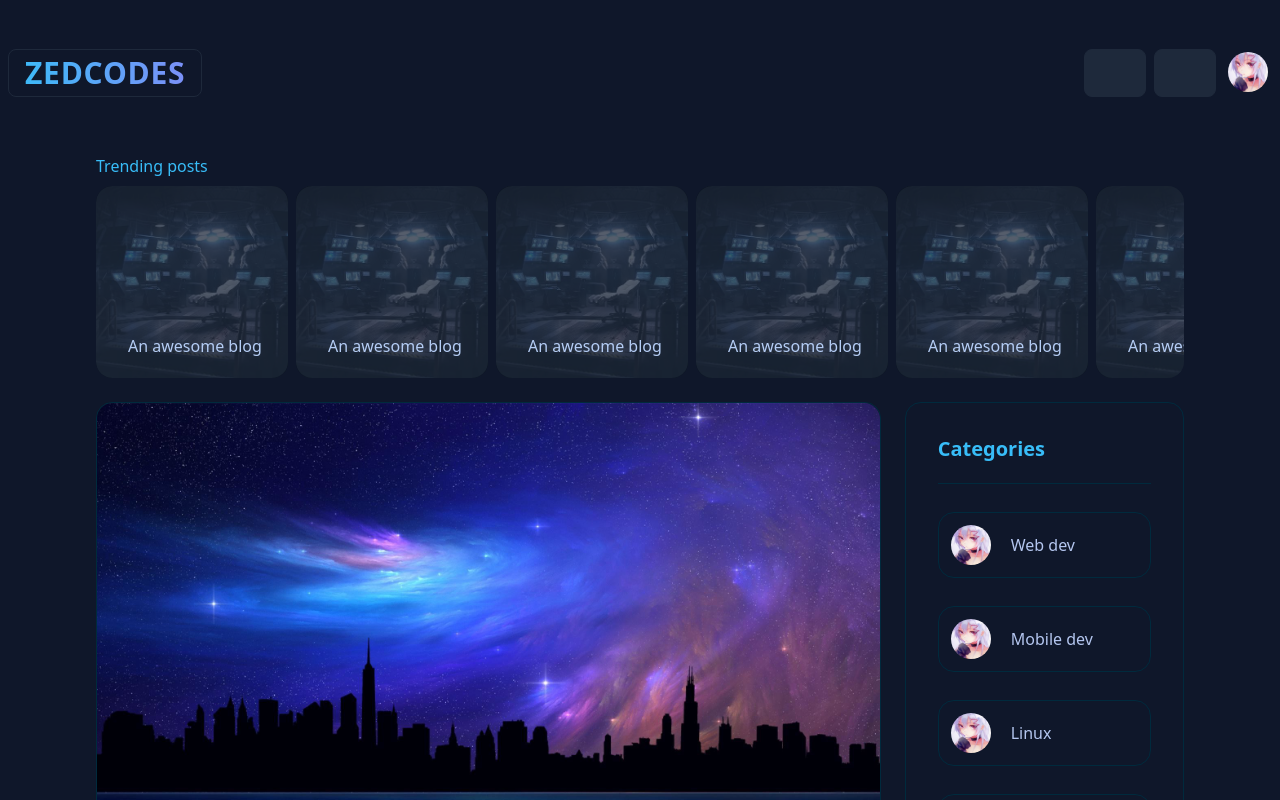
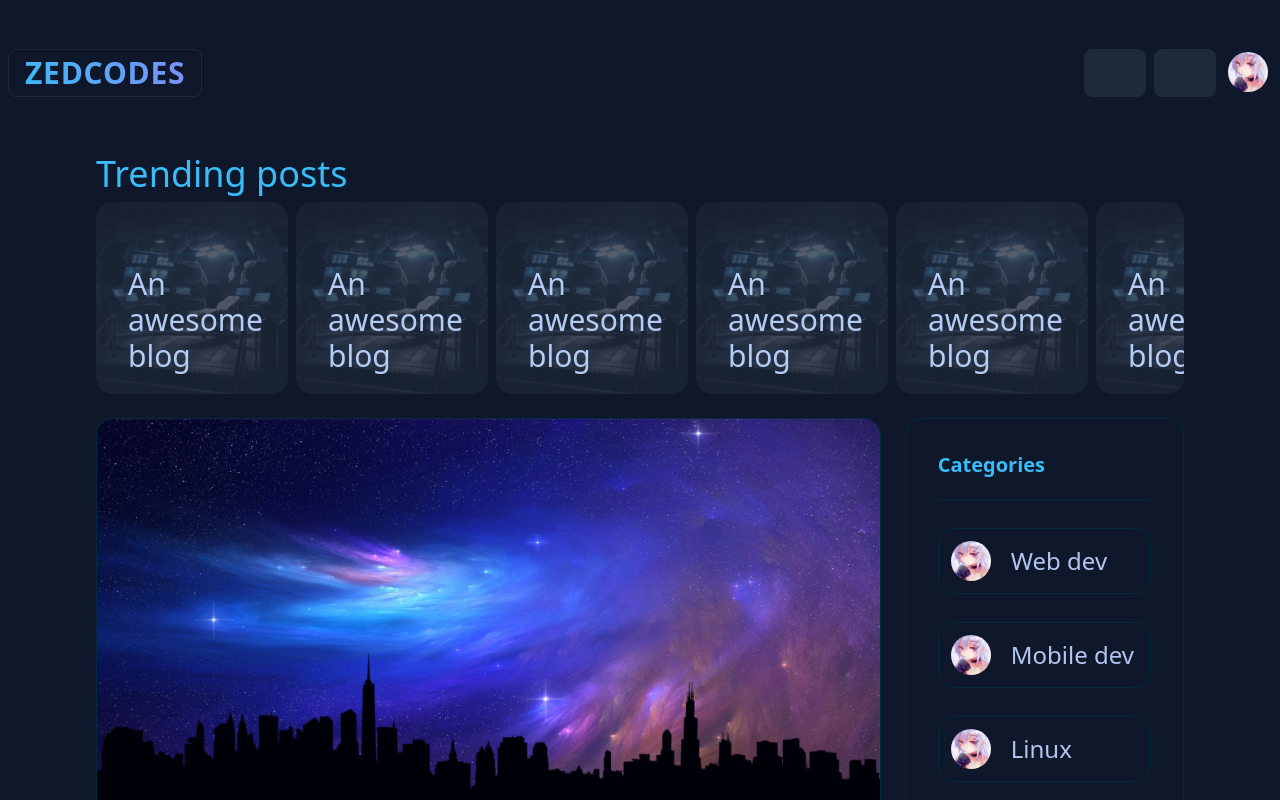
Before and after one commit to izharxyz/neon, a SvelteKit app: page / in a window 1280 px wide. Shown: the top 800 px of the page. Built offline with nearby package versions, Linux system fonts and the light colour scheme; no server answers; the database is empty; some icons are missing.

Commit message:
add style for individual tags

```diff
--- a/src/app.css
+++ b/src/app.css
@@ -4,6 +4,20 @@
 
 
 @layer utilities {
+
+    h1 {
+        @apply text-4xl
+    }
+    h2 {
+        @apply text-3xl
+    }
+    h3 {
+        @apply text-2xl
+    }
+    h4 {
+        @apply text-xl
+    }
+
     .logo {
         @apply btn normal-case text-2xl md:text-3xl font-bold cursor-pointer tracking-wide text-transparent bg-clip-text bg-gradient-to-r from-primary to-secondary
     }
@@ -19,4 +33,8 @@
     .header-icon {
         @apply h-6 w-6 md:h-7 md:w-7
     }
+
+    .post-title {
+        @apply normal-case text-3xl md:text-4xl font-bold tracking-wide text-transparent bg-clip-text bg-gradient-to-r from-primary to-secondary
+    }
 }
```
